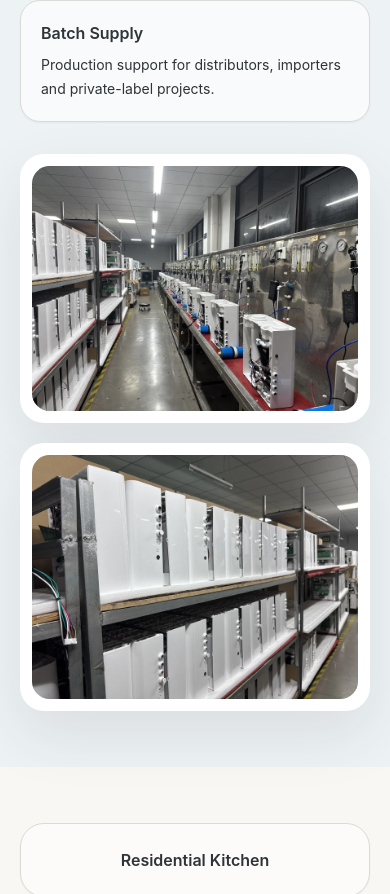
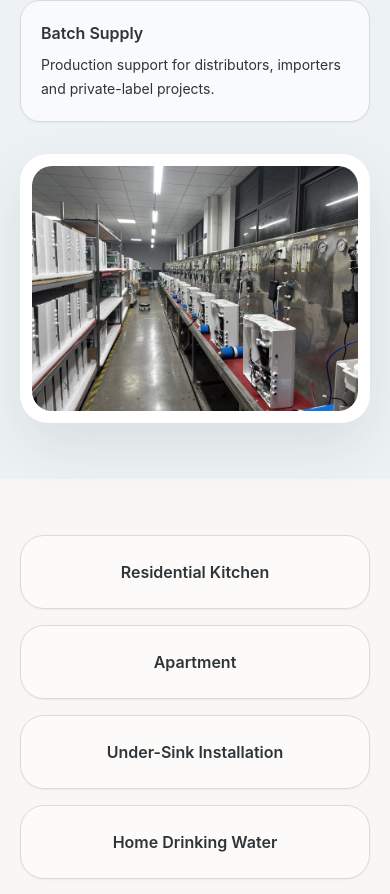
Before and after one commit to carol838/qlora-website, a React (Vite) app: page /products/tankless-ro-system in a window 390 px wide. Shown: the part 6063-6957 px from the top of the page. Built offline with nearby package versions, Linux system fonts and the light colour scheme.

Commit message:
Reposition tankless RO factory images

```diff
--- a/src/pages/TanklessROSystemPage.tsx
+++ b/src/pages/TanklessROSystemPage.tsx
@@ -163,8 +163,7 @@ export default function TanklessROSystemPage() {
               <p className="text-xs font-semibold uppercase tracking-[0.25em] text-accent">B2B supply support</p>
               <h2 className="mt-4 text-4xl font-semibold tracking-[-0.04em] md:text-5xl">Manufacturing &amp; Quality Control</h2>
               <p className="mt-5 max-w-xl text-lg leading-8 text-ink/64">From component assembly to system testing, tankless RO projects are supported by manufacturing and quality-control processes for B2B and private-label supply.</p>
-              <div className="mt-8 grid gap-8 lg:grid-cols-[2fr_3fr] lg:items-start">
-                <div className="grid gap-3 sm:grid-cols-3 lg:grid-cols-1">
+              <div className="mt-8 grid gap-3 md:grid-cols-3">
                 {[
                   ['Tankless RO Production', 'Flexible production support for different system configurations and OEM projects.'],
                   ['System Testing', 'Functional and water-flow testing during the production process.'],
@@ -176,15 +175,9 @@ export default function TanklessROSystemPage() {
                   </div>
                 ))}
               </div>
-                <div className="grid gap-5 sm:grid-cols-2">
-                  <figure className="overflow-hidden rounded-[1.5rem] bg-white p-3 shadow-soft">
-                    <img src="/images/factory/tankless-ro/tankless-ro-testing-line.webp" alt="Tankless RO systems on production testing line" className="aspect-[4/3] h-full w-full rounded-[1.1rem] object-cover object-center" loading="lazy" decoding="async" width="1600" height="1200" />
+              <figure className="mt-8 overflow-hidden rounded-[1.75rem] bg-white p-3 shadow-soft md:p-4">
+                <img src="/images/factory/tankless-ro/tankless-ro-testing-line.webp" alt="Tankless RO systems on production testing line" className="h-auto w-full rounded-[1.25rem] object-contain" loading="lazy" decoding="async" width="1600" height="1200" />
               </figure>
-                  <figure className="overflow-hidden rounded-[1.5rem] bg-white p-3 shadow-soft">
-                    <img src="/images/factory/tankless-ro/tankless-ro-batch-production.webp" alt="Batch production of tankless RO systems for B2B supply" className="aspect-[4/3] h-full w-full rounded-[1.1rem] object-cover object-center" loading="lazy" decoding="async" width="1600" height="1200" />
-                  </figure>
-                </div>
-              </div>
             </div>
           </div>
         </section>
@@ -214,13 +207,15 @@ export default function TanklessROSystemPage() {
                   <a href="/contact" className="button-secondary">Request Tankless RO Quote</a>
                 </div>
               </div>
-              <div className="aspect-[3/2] overflow-hidden rounded-[1.5rem] bg-canvas shadow-sm">
+              <div className="overflow-hidden rounded-[1.5rem] bg-canvas shadow-sm">
                 <img
-                  src={`${tanklessImageBase}/tankless-ro-oem-customization.webp`}
-                  alt="Tankless RO system with OEM color, branding and packaging options"
-                  className="h-full w-full object-cover object-center"
+                  src="/images/factory/tankless-ro/tankless-ro-batch-production.webp"
+                  alt="Batch production of tankless RO systems for B2B supply"
+                  className="h-auto w-full object-contain"
                   loading="lazy"
                   decoding="async"
+                  width="1600"
+                  height="1200"
                 />
               </div>
             </div>
```
Lines whose indentation alone changed are shown as unchanged.
